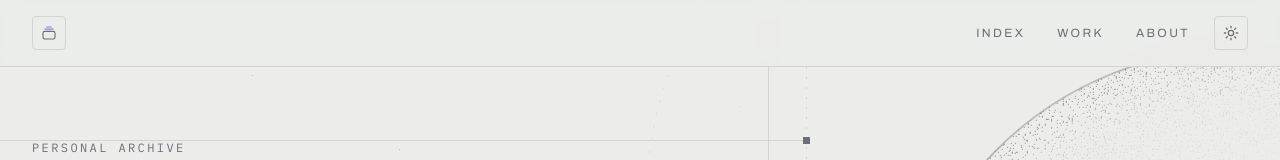
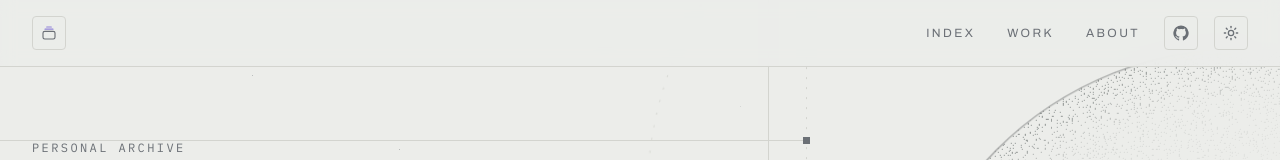
Before and after one commit to hexlabelposition/personal-archive, a Next.js app: page / in a window 1280 px wide. Shown: the top 160 px of the page. Built offline with nearby package versions, Linux system fonts and the light colour scheme.

Commit message:
feat: add repository source link to header

```diff
--- a/src/shared/config/src/portfolio.ts
+++ b/src/shared/config/src/portfolio.ts
@@ -8,6 +8,7 @@ export const site = {
   location: "POLAND — 2026",
   domain: "hexlabelposition.dev",
   domainHref: "https://hexlabelposition.dev",
+  sourceHref: "https://github.com/hexlabelposition/personal-archive",
   lastUpdated: "2026.08",
   tagline: "Systems designed, measured, and revised.",
   description:
--- a/src/shared/ui/index.ts
+++ b/src/shared/ui/index.ts
@@ -1 +1,2 @@
+export { GitHubIcon } from "./src/github-icon";
 export { SectionHeading } from "./src/section-heading";
--- /dev/null
+++ b/src/shared/ui/src/github-icon.tsx
@@ -0,0 +1,15 @@
+type GitHubIconProps = {
+  className?: string;
+};
+
+export function GitHubIcon({ className = "size-4" }: GitHubIconProps) {
+  return (
+    <svg
+      aria-hidden="true"
+      viewBox="0 0 24 24"
+      className={`fill-current ${className}`}
+    >
+      <path d="M12 .7a11.5 11.5 0 0 0-3.64 22.41c.58.1.79-.25.79-.56v-2.23c-3.22.7-3.9-1.37-3.9-1.37-.53-1.34-1.29-1.7-1.29-1.7-1.05-.72.08-.7.08-.7 1.16.08 1.78 1.19 1.78 1.19 1.03 1.77 2.71 1.26 3.37.96.1-.75.4-1.26.74-1.55-2.57-.29-5.28-1.29-5.28-5.68 0-1.26.45-2.28 1.19-3.09-.12-.29-.52-1.47.11-3.05 0 0 .97-.31 3.16 1.18A10.98 10.98 0 0 1 12 6.12c.98 0 1.95.13 2.87.39 2.19-1.49 3.16-1.18 3.16-1.18.63 1.58.23 2.76.11 3.05.74.81 1.19 1.83 1.19 3.09 0 4.41-2.71 5.38-5.29 5.67.42.36.79 1.06.79 2.14v3.27c0 .31.21.67.8.56A11.5 11.5 0 0 0 12 .7Z" />
+    </svg>
+  );
+}
--- a/src/views/home/ui/project-preview.tsx
+++ b/src/views/home/ui/project-preview.tsx
@@ -1,18 +1,7 @@
 import Link from "next/link";
 import { ArrowUpRight } from "lucide-react";
+import { GitHubIcon } from "@shared/ui";
 import type { Project } from "../config/projects";
-
-function GitHubIcon() {
-  return (
-    <svg
-      aria-hidden="true"
-      viewBox="0 0 24 24"
-      className="text-primary size-4 fill-current transition-transform duration-300 group-hover:scale-110"
-    >
-      <path d="M12 .7a11.5 11.5 0 0 0-3.64 22.41c.58.1.79-.25.79-.56v-2.23c-3.22.7-3.9-1.37-3.9-1.37-.53-1.34-1.29-1.7-1.29-1.7-1.05-.72.08-.7.08-.7 1.16.08 1.78 1.19 1.78 1.19 1.03 1.77 2.71 1.26 3.37.96.1-.75.4-1.26.74-1.55-2.57-.29-5.28-1.29-5.28-5.68 0-1.26.45-2.28 1.19-3.09-.12-.29-.52-1.47.11-3.05 0 0 .97-.31 3.16 1.18A10.98 10.98 0 0 1 12 6.12c.98 0 1.95.13 2.87.39 2.19-1.49 3.16-1.18 3.16-1.18.63 1.58.23 2.76.11 3.05.74.81 1.19 1.83 1.19 3.09 0 4.41-2.71 5.38-5.29 5.67.42.36.79 1.06.79 2.14v3.27c0 .31.21.67.8.56A11.5 11.5 0 0 0 12 .7Z" />
-    </svg>
-  );
-}
 
 export function ProjectPreview({ project }: { project: Project }) {
   return (
@@ -87,7 +76,7 @@ export function ProjectPreview({ project }: { project: Project }) {
           className="border-border hover:bg-background focus-visible:outline-primary group flex items-center justify-between gap-4 border-t px-5 py-4 text-sm tracking-wide focus-visible:outline-2 focus-visible:-outline-offset-2 sm:px-6"
         >
           {project.repository.label}
-          <GitHubIcon />
+          <GitHubIcon className="text-primary size-4 transition-transform duration-300 group-hover:scale-110" />
         </Link>
       ) : null}
     </article>
--- a/src/widgets/header/ui/header-widget.tsx
+++ b/src/widgets/header/ui/header-widget.tsx
@@ -1,4 +1,5 @@
 import { site } from "@shared/config";
+import { GitHubIcon } from "@shared/ui";
 import { ToggleThemeMenu } from "@features/toggle-theme";
 import { navigation } from "../config/navigation";
 import { HomeLink } from "./home-link";
@@ -46,6 +47,16 @@ export function HeaderWidget() {
             ),
           )}
 
+          <a
+            href={site.sourceHref}
+            target="_blank"
+            rel="noreferrer"
+            aria-label="View the source code of this site on GitHub"
+            className="text-muted-foreground hover:text-foreground border-border focus-visible:outline-primary flex shrink-0 items-center justify-center rounded-sm border bg-transparent p-2 focus-visible:outline-2 focus-visible:outline-offset-2"
+          >
+            <GitHubIcon className="size-3 sm:size-4" />
+          </a>
+
           <ToggleThemeMenu />
         </nav>
       </div>
```
